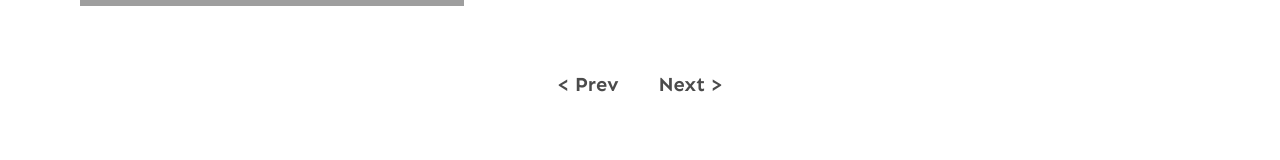
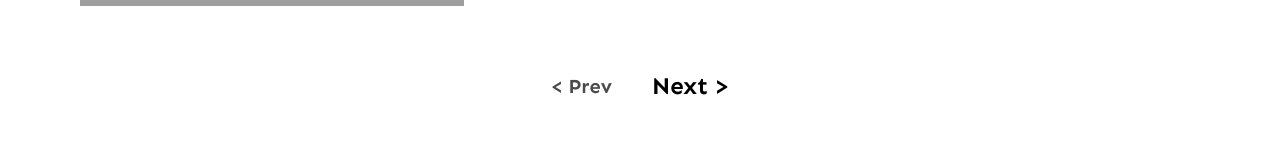
Before and after one commit to Shantanu143/blog-website, a React (Vite) app in the folder client/: page /blog in a window 1280 px wide. Shown: the part 2526-2686 px from the top of the page. Built offline with nearby package versions, Linux system fonts and the light colour scheme; grey boxes are pictures that could not be loaded.

Commit message:
solve the pegination error

```diff
--- a/client/src/components/AllPosts.jsx
+++ b/client/src/components/AllPosts.jsx
@@ -107,13 +107,6 @@ const AllPosts = () => {
         "Duis aute irure dolor in reprehenderit in voluptate velit esse cillum dolore eu fugiat nulla pariatur. Excepteur sint occaecat cupidatat non proident.",
       img: "https://images.pexels.com/photos/1181533/pexels-photo-1181533.jpeg?auto=compress&cs=tinysrgb&w=1260&h=750&dpr=1",
     },
-    {
-      catagory: "Startup",
-      haeding: "How to attract investors for your startup",
-      paragraph:
-        "Duis aute irure dolor in reprehenderit in voluptate velit esse cillum dolore eu fugiat nulla pariatur. Excepteur sint occaecat cupidatat non proident.",
-      img: "https://images.pexels.com/photos/1181533/pexels-photo-1181533.jpeg?auto=compress&cs=tinysrgb&w=1260&h=750&dpr=1",
-    },
   ];
 
   const [currentPage, setCureentPage] = useState(1);
@@ -166,10 +159,11 @@ const AllPosts = () => {
           >
             {"<"} Prev
           </button>
+
           <button
             onClick={handleNext}
             className={`font-bold ${
-              currentPage ? "text-xl opacity-70" : "text-2xl"
+              indexOfLastPost >= post.length ? "text-xl opacity-70" : "text-2xl"
             } `}
           >
             Next {">"}
```
